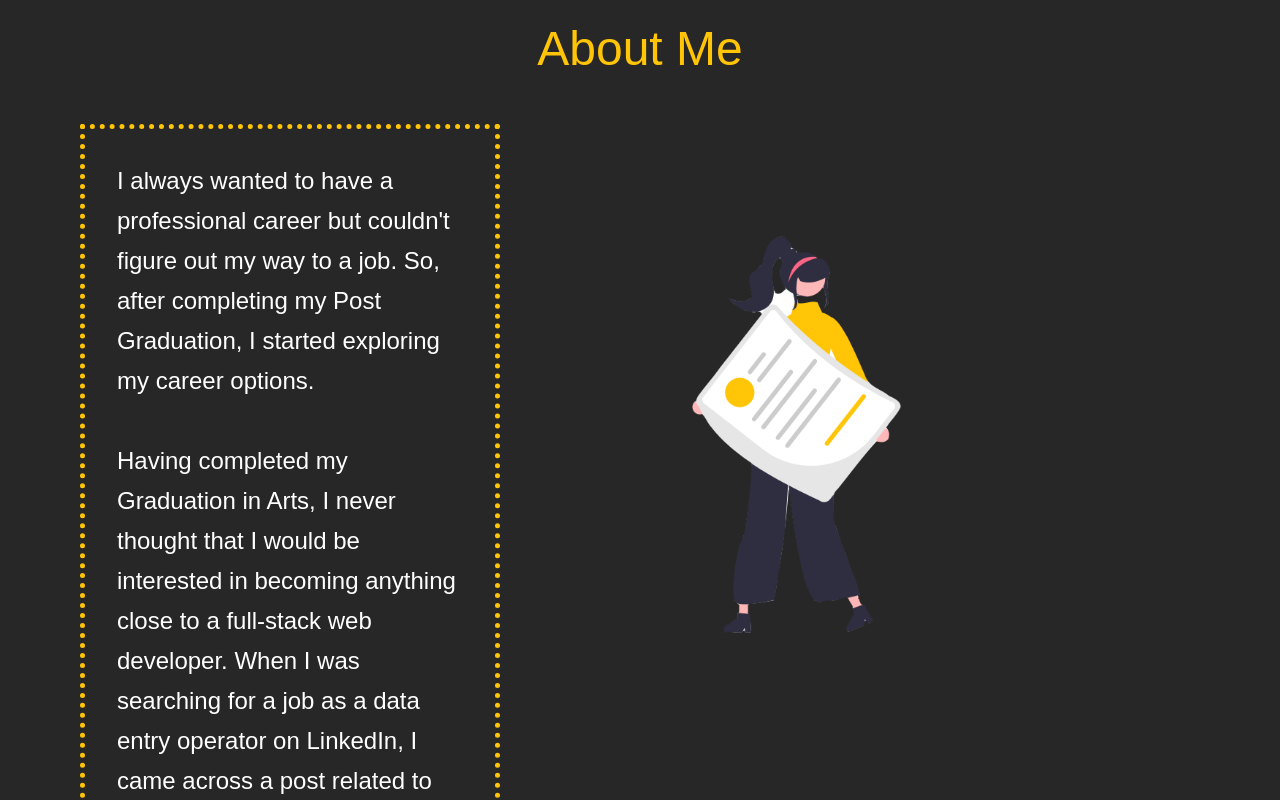
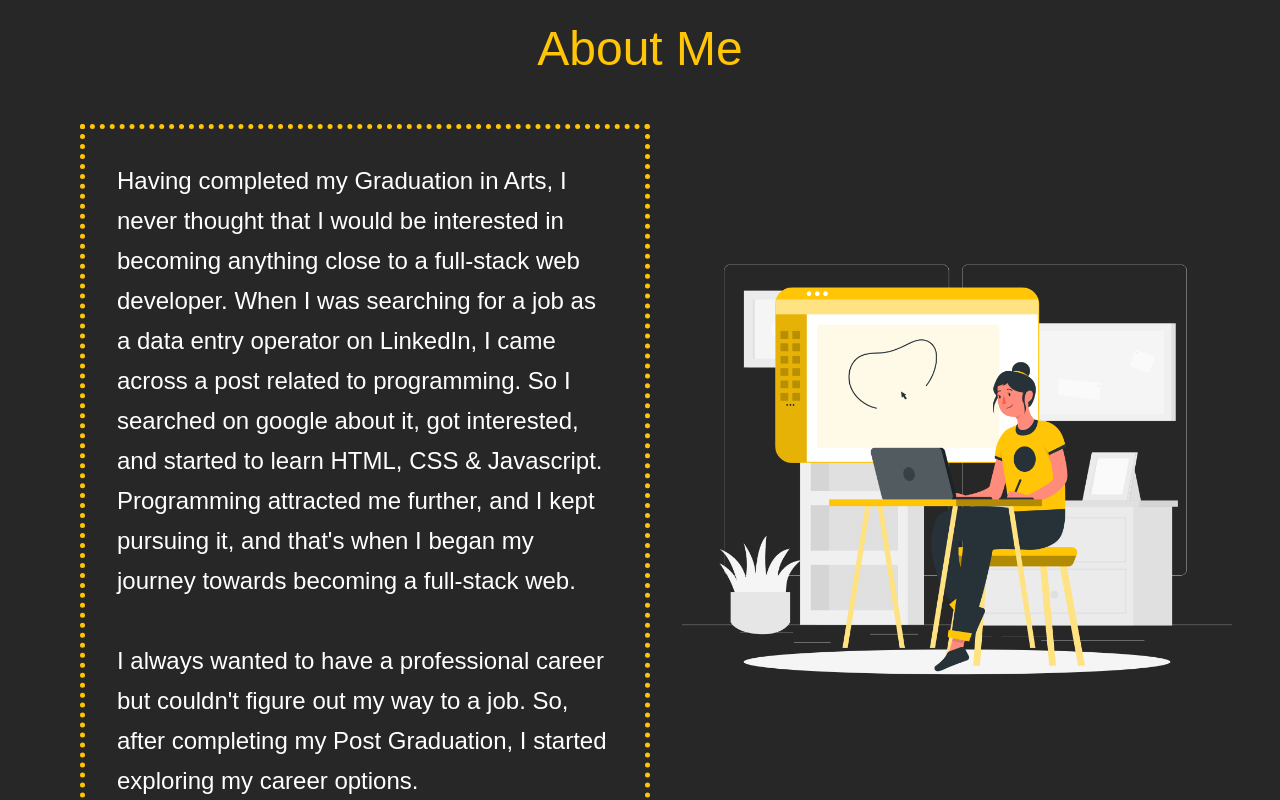
Before and after one commit to Pooja9783/myportfolio, a React (Create React App) app: page / in a window 1280 px wide. Shown: the part 760-1560 px from the top of the page. Built offline with nearby package versions, Linux system fonts and the light colour scheme.

Commit message:
about-me

```diff
--- a/src/about.css
+++ b/src/about.css
@@ -17,10 +17,11 @@
 }
 .img {
   align-items: center;
-  margin-top: 70px;
+  /* margin-top: 70px; */
+  margin: auto;
 }
 .img img {
-  width: 700px;
+  width: 550px;
 }
 
 .about-section .para p {
--- a/src/about.js
+++ b/src/about.js
@@ -11,11 +11,6 @@ export default function About() {
         <div className="about-section">
           <div className="para">
             <p>
-              I always wanted to have a professional career but couldn't figure
-              out my way to a job. So, after completing my Post Graduation, I
-              started exploring my career options.
-              <br />
-              <br />
               Having completed my Graduation in Arts, I never thought that I
               would be interested in becoming anything close to a full-stack web
               developer. When I was searching for a job as a data entry operator
@@ -24,6 +19,10 @@ export default function About() {
               HTML, CSS & Javascript. Programming attracted me further, and I
               kept pursuing it, and that's when I began my journey towards
               becoming a full-stack web.
+              <br />
+              <br />I always wanted to have a professional career but couldn't
+              figure out my way to a job. So, after completing my Post
+              Graduation, I started exploring my career options.
             </p>
           </div>
           <div className="img">
```
Also changed, not shown: src/img/about-me.png.
